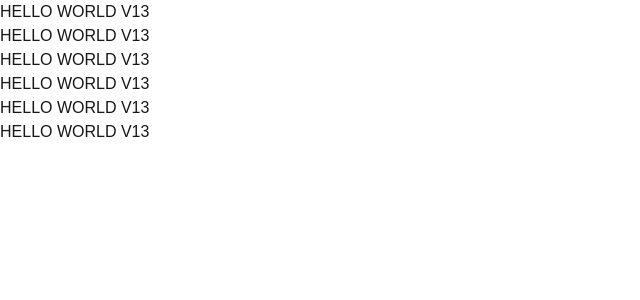
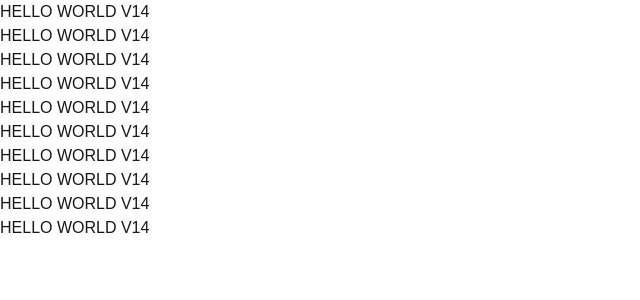
Before and after one commit to JFQuinzon/map-sample, a Next.js app: page / in a window 1280 px wide. Shown: the top 300 px of the page, without its empty margins (0-640 px from the left). Built offline with nearby package versions, Linux system fonts and the light colour scheme.

Commit message:
Update page.tsx

```diff
--- a/src/app/page.tsx
+++ b/src/app/page.tsx
@@ -3,12 +3,16 @@
 const page = () => {
   return (
     <div>
-      <h1>HELLO WORLD V13</h1>
-      <h1>HELLO WORLD V13</h1>
-      <h1>HELLO WORLD V13</h1>
-      <h1>HELLO WORLD V13</h1>
-      <h1>HELLO WORLD V13</h1>
-      <h1>HELLO WORLD V13</h1>
+      <h1>HELLO WORLD V14</h1>
+      <h1>HELLO WORLD V14</h1>
+      <h1>HELLO WORLD V14</h1>
+      <h1>HELLO WORLD V14</h1>
+      <h1>HELLO WORLD V14</h1>
+      <h1>HELLO WORLD V14</h1>
+      <h1>HELLO WORLD V14</h1>
+      <h1>HELLO WORLD V14</h1>
+      <h1>HELLO WORLD V14</h1>
+      <h1>HELLO WORLD V14</h1>
     </div>
   )
 }
```
